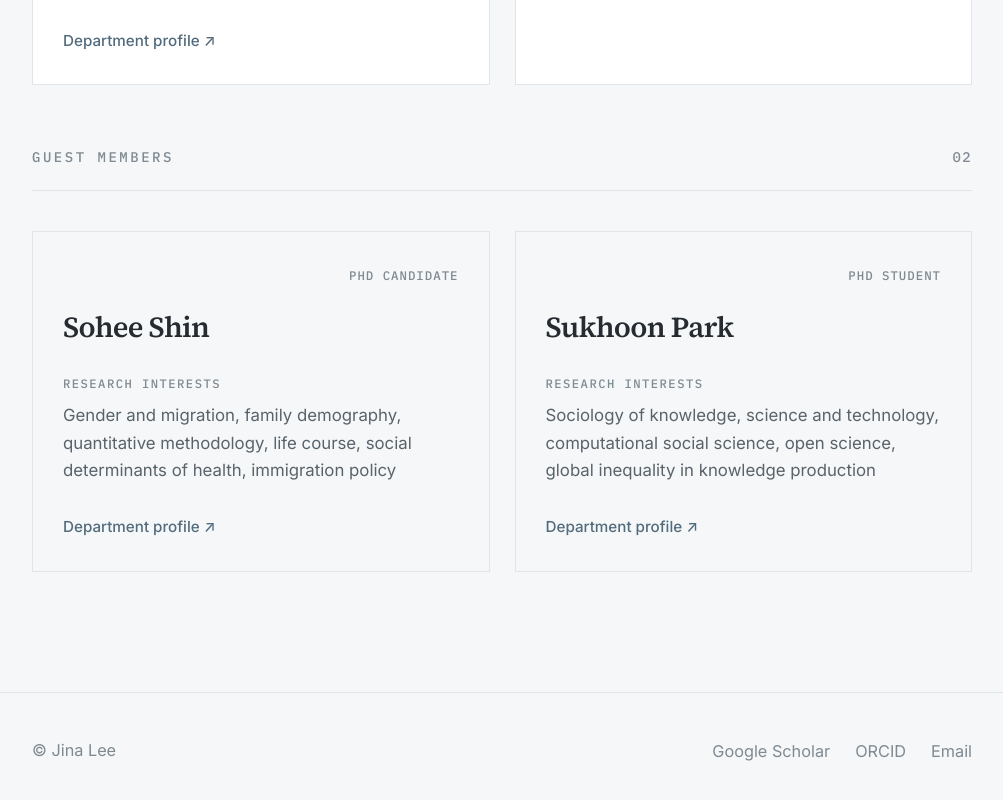
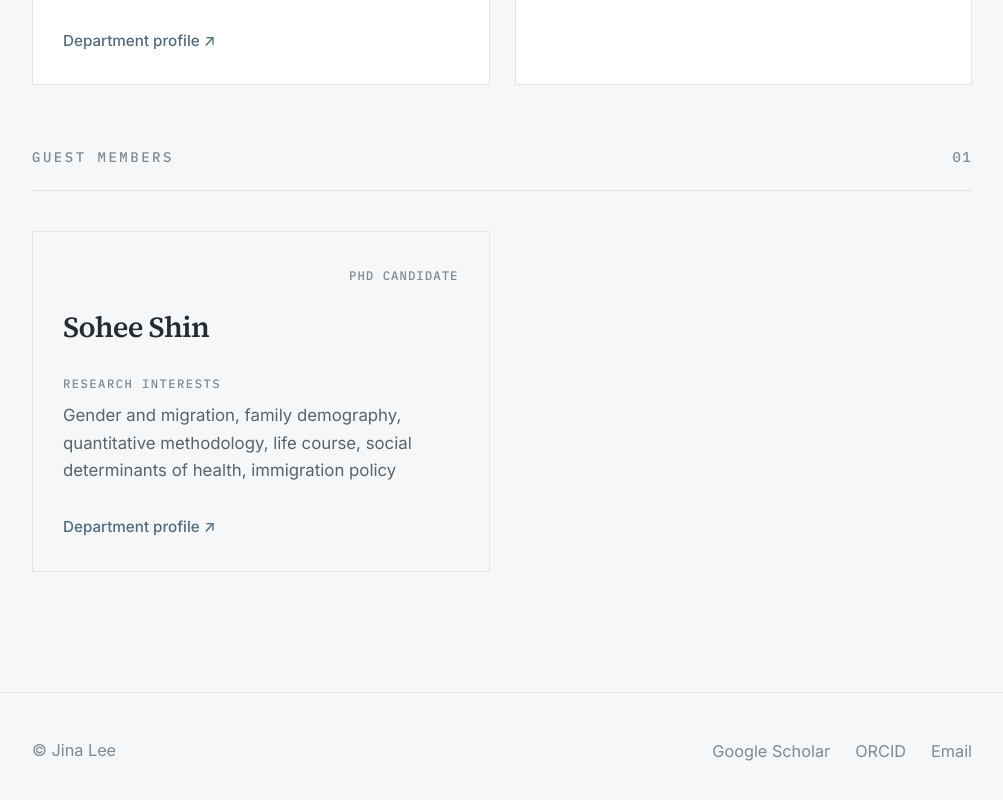
Before and after one commit to JinaLee-soc/jinalee-soc, a Next.js app: page /lab in a window 1280 px wide. Shown: the part 1175-1975 px from the top of the page, without its empty margins (138-1141 px from the left). Built offline with nearby package versions, Linux system fonts and the light colour scheme; a web font is replaced by a local one.

Commit message:
Remove Sukhoon Park from lab page

```diff
--- a/src/pages/lab.tsx
+++ b/src/pages/lab.tsx
@@ -31,16 +31,6 @@ const members = [
       ko: '젠더와 이주, 가족인구학, 양적 방법론, 생애과정, 건강의 사회적 결정요인, 이민정책',
     },
     profile: 'https://sociology.illinois.edu/directory/profile/sohees2',
-  },
-  {
-    name: 'Sukhoon Park',
-    membership: 'guest',
-    role: { en: 'PhD Student', ko: '박사과정' },
-    interests: {
-      en: 'Sociology of knowledge, science and technology, computational social science, open science, global inequality in knowledge production',
-      ko: '지식사회학, 과학기술사회학, 계산사회과학, 오픈 사이언스, 지식 생산의 글로벌 불평등',
-    },
-    profile: 'https://sociology.arizona.edu/person/sukhoon-park',
   },
 ] as const
 
@@ -140,7 +130,7 @@ export default function Lab() {
                 {text.guests}
               </p>
               <span className="lab-members__count" aria-hidden="true">
-                02
+                01
               </span>
             </div>
 
```
